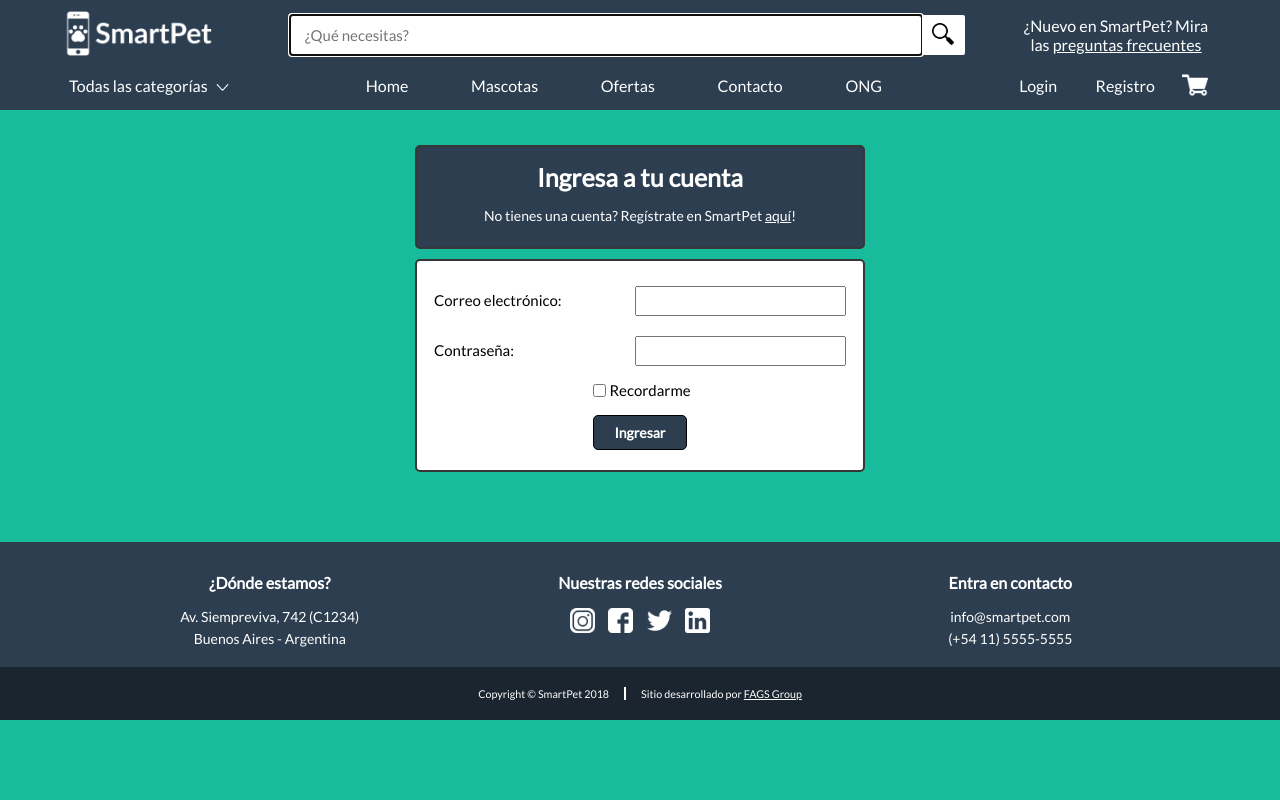
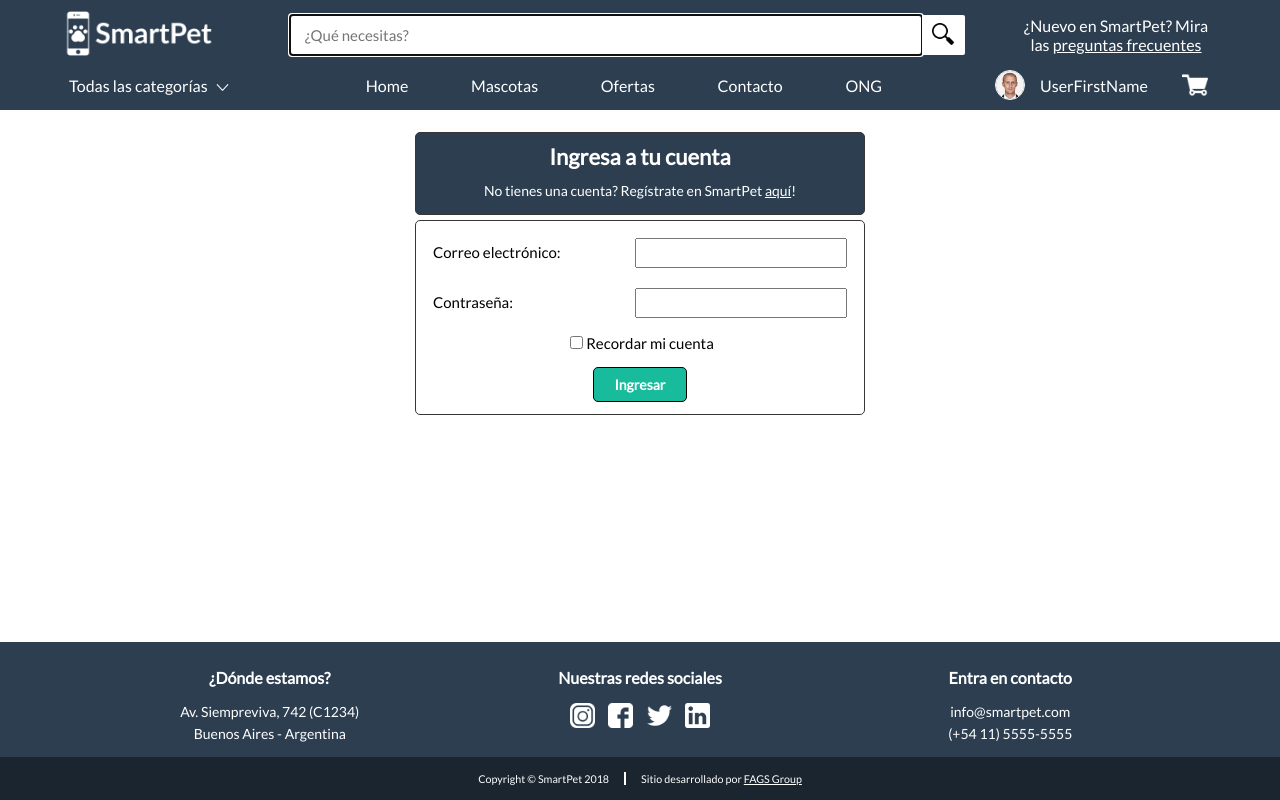
Before and after one commit to esmowin/dh-trabajo-integrador, a PHP site: page /login.php in a window 1280 px wide. Run offline with PHP 8.4, Linux system fonts and the light colour scheme.

Commit message:
Ajustes en la navbar y el footer. Ajuste de colores

```diff
--- a/css/footer.css
+++ b/css/footer.css
@@ -3,6 +3,9 @@
 
 
 footer {
+  position: absolute;
+  bottom: 0;
+  left: 0;
   width: 100%;
   color: white;
 }
@@ -22,7 +25,7 @@ footer {
   width: 90%;
   max-width: 1200px;
   margin: auto;
-  padding: 15px;
+  padding: 10px 15px;
   display: flex;
   flex-wrap: wrap;
   justify-content: center;
@@ -66,7 +69,7 @@ footer {
   width: 90%;
   max-width: 1200px;
   margin: auto;
-  padding: 20px;
+  padding: 15px 20px;
   display: flex;
   flex-wrap: wrap;
   justify-content: center;
--- a/css/header.css
+++ b/css/header.css
@@ -6,6 +6,7 @@ header {
   position: fixed;
   top: 0px;
   left: 0px;
+  z-index: 1;
   background-color: #2C3E50;
   width: 100%;
 }
--- a/css/home.css
+++ b/css/home.css
@@ -1,6 +1,6 @@
 
 .title {
-  margin: 100px auto;
+  margin: 80px auto;
   width: 60%;
   padding: 15px;
   color: #FFFFFF;
--- a/css/registro.css
+++ b/css/registro.css
@@ -1,23 +1,22 @@
 .registro-body {
-  background-color: #18BC9C;
+  background-color: white;
 }
 
 .registro-titulos {
-  margin: 25px auto 10px;
+  margin: 10px auto 5px;
   border-radius: 5px;
-  border: solid 2px #383737;
+  border: solid 1px #383737;
   width: 80%;
   max-width: 450px;
-  padding: 15px;
-  /* background-color: #376896; */
+  padding: 10px;
   background-color: #2C3E50;
   text-align: center;
 }
 
 .registro-titulos h1 {
-  margin: 0 0 15px;
+  margin: 0 0 12px;
   color: white;
-  font-size: 25px;
+  font-size: 22px;
 }
 
 .registro-titulos h2 {
@@ -27,7 +26,7 @@
 }
 
 .registro-titulos h5 {
-  margin: 0 0 8px;
+  margin: 0 0 5px;
   color: white;
   font-size: 14px;
   font-weight: normal;
@@ -41,12 +40,12 @@
 }
 
 .registro-formulario {
-  margin: 0 auto 30px;
+  margin: 0 auto 10px;
   border-radius: 5px;
-  border: solid 2px #383737;
+  border: solid 1px #383737;
   width: 80%;
   max-width: 450px;
-  padding: 20px 12px;
+  padding: 12px;
   background-color: white;
   font-size: 15px;
   display: flex;
@@ -110,15 +109,14 @@
   border-radius: 5px;
   border: solid 1px black;
   padding: 8px 20px;
-  /* background-color: #376896; */
-  background-color: #2C3E50;
+  background-color: #18BC9C;
   color: white;
   font-size: 14px;
   font-weight: bold;
 }
 
 .registro-button:hover {
-  background-color: #39526b;
+  background-color: #15A98C;
 }
 
 @media (max-width: 600px) {
--- a/css/vendor.css
+++ b/css/vendor.css
@@ -14,9 +14,14 @@ ul {
 }
 
 .container-principal {
-  padding-top: 120px;
-  padding-bottom: 40px;
+  position: relative;
+  min-height: 100vh;
+  padding-top: 122px;
   width: 100%;
+}
+
+.container-secundario {
+  padding-bottom: 170px;
   max-width: 1350px;
   margin: auto;
 }
@@ -24,7 +29,11 @@ ul {
 @media (max-width: 991px) {
 
   .container-principal {
-    padding-top: 73px;
+    padding-top: 75px;
+  }
+
+  .container-secundario {
+    padding-bottom: 280px;
   }
 
 }
@@ -32,7 +41,11 @@ ul {
 @media (max-width: 575px) {
 
   .container-principal {
-    padding-top: 68px;
+    padding-top: 70px;
+  }
+
+  .container-secundario {
+    padding-bottom: 410px;
   }
 
 }
--- a/header.php
+++ b/header.php
@@ -2,7 +2,7 @@
 
   require_once 'autoload.php';
 
-  $usuarioLogueado = false;
+  $usuarioLogueado = true;
   $avatarUsuario = "avatars/avatar-example.png";
   $nombreUsuario = "UserFirstName";
 
--- a/home.php
+++ b/home.php
@@ -19,6 +19,8 @@
     <?php require_once 'header.php'; ?>
 
     <div class="container-principal">
+
+      <div class="container-secundario">
 
         <section class="title">
           <h1>SmartPet</h1>
@@ -48,6 +50,8 @@
 
       <?php require_once 'footer.php'; ?>
 
+    </div>
+
     <script src="js/header.js"></script>
 
   </body>
--- a/login.php
+++ b/login.php
@@ -22,7 +22,7 @@
 
     if ($_POST) {
 
-      var_dump($_POST);
+      // var_dump($_POST);
       $correo = trim($_POST["login-correo"]);
       $password=trim($_POST["login-password"]);
 
@@ -38,6 +38,8 @@
     <?php  require_once 'header.php'; ?>
 
     <div class="container-principal">
+
+      <div class="container-secundario">
 
         <div class="registro-titulos">
 
@@ -73,7 +75,8 @@
                 ?>
               </div>
             </div>
-          <input type="checkbox" name="" value="">Recordarme
+
+            <label><input type="checkbox" name="" value="">Recordar mi cuenta</label>
 
 
           </div>
@@ -86,6 +89,8 @@
 
       <?php require_once 'footer.php'; ?>
 
+    </div>
+
     <script src="js/header.js"></script>
 
   </body>
--- a/miPerfil.php
+++ b/miPerfil.php
@@ -20,6 +20,8 @@
     <?php require_once 'header.php'; ?>
 
     <div class="container-principal">
+
+      <div class="container-secundario">
 
         <div class="perfilmain">
           <div class="perfilusuario">
@@ -45,6 +47,8 @@
 
       <?php require_once 'footer.php'; ?>
 
+    </div>
+
     <script src="js/header.js"></script>
 
   </body>
--- a/preguntasFrecuentes.php
+++ b/preguntasFrecuentes.php
@@ -19,6 +19,8 @@
     <?php require_once 'header.php'; ?>
 
     <div class="container-principal">
+
+      <div class="container-secundario">
 
         <ol>
           <li><a href="#1">¿Donde nos encontramos?</li></a>
@@ -71,6 +73,8 @@
 
       <?php require_once 'footer.php'; ?>
 
+    </div>
+
     <script src="js/header.js"></script>
 
   </body>
--- a/registro.php
+++ b/registro.php
@@ -66,6 +66,8 @@
     <?php require_once 'header.php'; ?>
 
     <div class="container-principal">
+
+      <div class="container-secundario">
 
         <div class="registro-titulos">
 
@@ -189,6 +191,8 @@
 
       <?php require_once 'footer.php'; ?>
 
+    </div>
+
     <script src="js/header.js"></script>
 
   </body>
```
Lines whose indentation alone changed are shown as unchanged.
